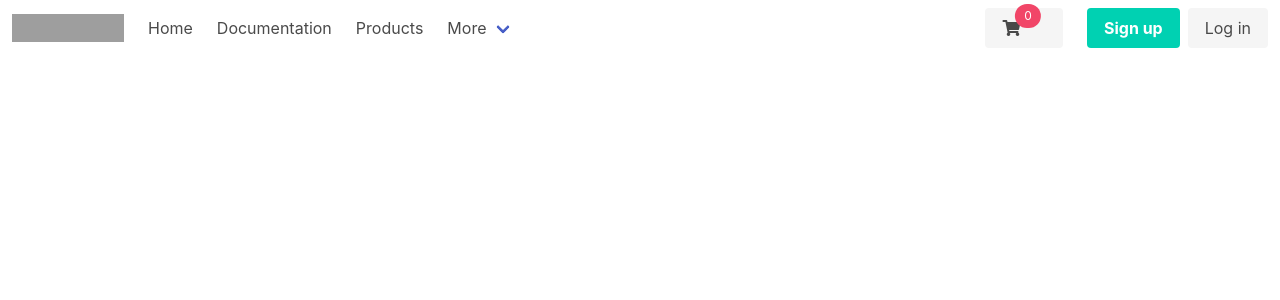
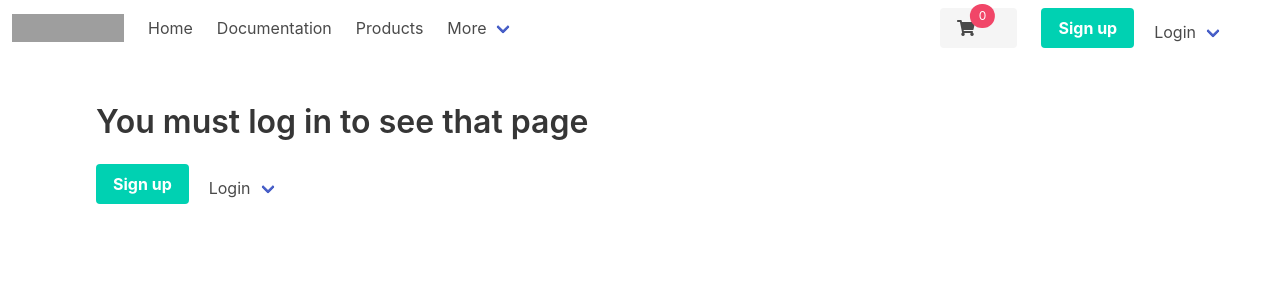
Before and after one commit to charlieolinsky/2024-Spring, a Vue app in the folder client/: page /login in a window 1280 px wide. Shown: the top 300 px of the page. Built offline with nearby package versions, Linux system fonts and the light colour scheme; grey boxes are pictures that could not be loaded.

Commit message:
Created Login Badge

```diff
--- a/client/src/App.vue
+++ b/client/src/App.vue
@@ -4,13 +4,19 @@ import NavBar from './components/NavBar.vue';
 </script>
 
 <template>
-  <NavBar />
-  <div class="container">
-    <RouterView />
+  <div class="wrapper">
+    <NavBar />
+    <div class="container">
+      <RouterView />
+    </div>
   </div>
-
 
 </template>
 
 <style scoped>
+
+.wrapper {
+  margin-right: 2rem;
+}
+
 </style>
--- a/client/src/components/FlyOut.vue
+++ b/client/src/components/FlyOut.vue
@@ -22,7 +22,7 @@ const props = defineProps<{
         border: 1px solid #ccc;
         box-shadow: -1px 0 5px 0 rgba(0,0,0,.5);
         z-index: 100;
-        transform: translateX(80%);
+        transform: translateX(90%);
         transition: transform 1s;
         padding: 1rem;
     }
--- /dev/null
+++ b/client/src/components/LoginBadge.vue
@@ -0,0 +1,63 @@
+<script setup lang="ts">
+import { getUsers, type User } from '@/model/users';
+import { refSession, login, logout } from '@/viewModel/session';
+
+    const session = refSession();
+
+    const users = getUsers().slice(0, 5);
+
+    function doLogin(user: User) {
+        login(user);
+    }
+
+    function doLogout() {
+        logout();
+    }
+
+</script>
+
+<template>
+    <div class="badge" v-if="session.user">
+        <img :src="session.user.image" alt="Avatar" />
+        <div>
+            {{ session.user.firstName }} {{ session.user.lastName }} <br />
+            {{ session.user.email }}
+        </div>
+        <div>(
+            <a class="is-danger" @click="doLogout">
+                Not You?
+            </a>)
+        </div>
+
+    </div>
+    <div class="buttons" v-else>
+        <a class="button is-primary">
+            <strong>Sign up</strong>
+        </a>
+
+        <div class="navbar-item has-dropdown is-hoverable">
+        <a class="navbar-link">
+          Login
+        </a>
+
+        <div class="navbar-dropdown">
+          <a v-for="user in users" class="navbar-item" @click="doLogin(user)">
+            {{ user.firstName }} {{ user.lastName }}
+          </a>
+        </div>
+      </div>
+
+    </div>
+</template>
+
+<style scoped>
+    .badge {
+        display: flex;
+        align-items: center;
+        line-height: 1em;
+    }
+    .badge img {
+        border-radius: 50%;
+        margin-right: 0.5em;
+    }
+</style>
--- a/client/src/components/NavBar.vue
+++ b/client/src/components/NavBar.vue
@@ -2,6 +2,7 @@
 import { RouterLink } from 'vue-router';
 import { ref } from 'vue';
 import { count, isOpen } from '@/viewModel/cart';
+import LoginBadge from './LoginBadge.vue';
 
 let isActive = ref(false);
 
@@ -76,14 +77,7 @@ function toggleCart() {
       </div>
 
       <div class="navbar-item">
-        <div class="buttons">
-          <a class="button is-primary">
-            <strong>Sign up</strong>
-          </a>
-          <a class="button is-light">
-            Log in
-          </a>
-        </div>
+        <LoginBadge />
       </div>
     </div>
   </div>
--- /dev/null
+++ b/client/src/pages/login.vue
@@ -0,0 +1,15 @@
+<script setup lang="ts">
+    import LoginBadge from '@/components/LoginBadge.vue';
+
+</script>
+
+<template>
+    <div class="hero">
+        <div class="hero-body">
+            <div class="container">
+                <h1 class="title">You must log in to see that page</h1>
+                <LoginBadge />
+            </div>
+        </div>
+    </div>
+</template>
--- a/client/src/router/index.ts
+++ b/client/src/router/index.ts
@@ -1,9 +1,21 @@
 import { createRouter, createWebHistory } from 'vue-router'
 import { routes } from 'vue-router/auto-routes'
+import { refSession } from '../viewModel/session';
 
 const router = createRouter({
   history: createWebHistory(import.meta.env.BASE_URL),
   routes: routes
 })
 
+router.beforeEach((to, from, next) => {
+  const session = refSession();
+  //Router Guard to prevent unauthenticated users from accessing the app
+  if (!['/login', '/register'].includes(to.path) && !session.user) {
+    next('/login');
+    return;
+  }
+  console.log('beforeEach', from, to);
+  next();
+})
+
 export default router
--- /dev/null
+++ b/client/src/viewModel/session.ts
@@ -0,0 +1,16 @@
+import type { User } from "@/model/users";
+import { reactive } from "vue";
+
+const session  = reactive({
+    user: null as User | null,
+});
+
+export function login(user: User) {
+    session.user = user;
+}
+
+export function logout() {
+    session.user = null;
+}
+
+export const refSession = () => session;
--- a/client/typed-router.d.ts
+++ b/client/typed-router.d.ts
@@ -21,6 +21,7 @@ declare module 'vue-router/auto-routes' {
     '/': RouteRecordInfo<'/', '/', Record<never, never>, Record<never, never>>,
     '/about': RouteRecordInfo<'/about', '/about', Record<never, never>, Record<never, never>>,
     '/documentation': RouteRecordInfo<'/documentation', '/documentation', Record<never, never>, Record<never, never>>,
+    '/login': RouteRecordInfo<'/login', '/login', Record<never, never>, Record<never, never>>,
     '/products/': RouteRecordInfo<'/products/', '/products', Record<never, never>, Record<never, never>>,
   }
 }
```
